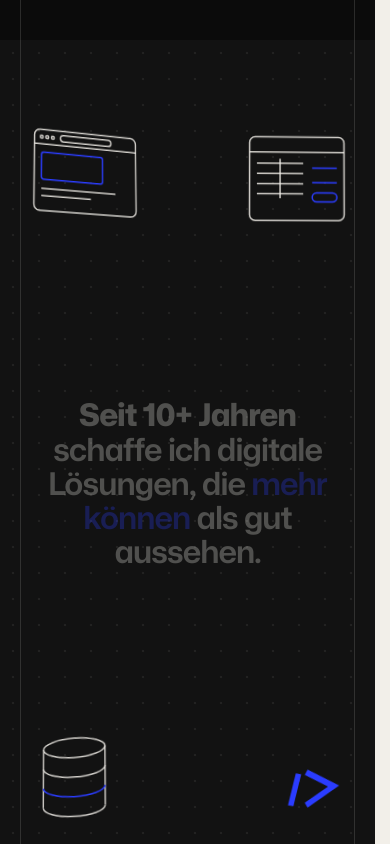
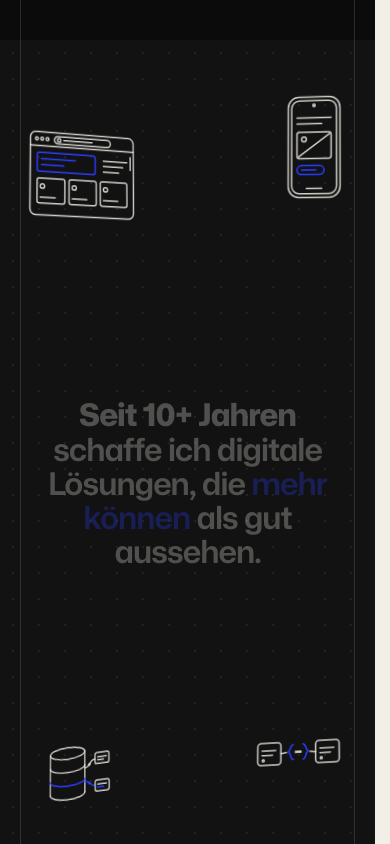
Before and after one commit to sinan-yilmaz/webdiv-website, a Next.js app: page / in a window 390 px wide. Shown: the part 1780-2624 px from the top of the page. Built offline with nearby package versions, Linux system fonts and the light colour scheme.

Commit message:
Redesign statement objects (browser, phone, db, api) and add depth parallax

```diff
--- a/src/assets/css/main.css
+++ b/src/assets/css/main.css
@@ -444,13 +444,15 @@ html[data-intro-pending] .site-nav { opacity: 0; }
 .float-obj path, .float-obj rect, .float-obj ellipse, .float-obj line, .float-obj circle {
   fill: none;
   vector-effect: non-scaling-stroke;
+  stroke-linecap: round;
+  stroke-linejoin: round;
 }
 /* innerhalb der Rails (Abstand zur Haarlinie), vertikal mittig im Leerraum
    zwischen Textblock (~35-65svh) und Sektionsrand */
-.obj-browser { top: 9svh; left: calc(var(--rail-inset) + 56px); width: 190px; }
-.obj-appcard { top: 10svh; right: calc(var(--rail-inset) + 48px); width: 170px; }
-.obj-db { bottom: 9svh; left: calc(var(--rail-inset) + 80px); width: 130px; }
-.obj-mark { bottom: 11svh; right: calc(var(--rail-inset) + 72px); width: 120px; }
+.obj-browser { top: 9svh; left: calc(var(--rail-inset) + 56px); width: 196px; }
+.obj-phone { top: 8svh; right: calc(var(--rail-inset) + 64px); width: 96px; }
+.obj-db { bottom: 9svh; left: calc(var(--rail-inset) + 80px); width: 128px; }
+.obj-api { bottom: 14svh; right: calc(var(--rail-inset) + 40px); width: 156px; }
 
 /* geschwungene Kobalt-Linie unter dem Text; endet vollstaendig IN der Buehne:
    die untere Clip-Kante der Sektion (overflow: clip) liegt unsichtbar im
@@ -1230,13 +1232,13 @@ html[data-intro-pending] .site-nav { opacity: 0; }
     padding-inline: calc(var(--pad) + 8px);
   }
   .obj-browser { width: 112px; top: 8svh; left: calc(var(--rail-inset) + 10px); }
-  .obj-appcard { width: 96px; top: 10svh; right: calc(var(--rail-inset) + 10px); }
+  .obj-phone { width: 54px; top: 9svh; right: calc(var(--rail-inset) + 12px); }
   /* untere Objekte am selben Anker wie die Linie (2svh-Sockel + vw-Anteil):
      die Linienhoehe skaliert mit vw – nur so bleibt der Abstand zwischen
      Linie und Objekten auf jeder Viewporthoehe erhalten (svh allein wuerde
      auf flachen Geraeten unter die Linie rutschen) */
-  .obj-db { width: 76px; bottom: calc(2svh + 17vw); left: calc(var(--rail-inset) + 16px); }
-  .obj-mark { width: 62px; bottom: calc(2svh + 20vw); right: calc(var(--rail-inset) + 12px); }
+  .obj-db { width: 74px; bottom: calc(2svh + 17vw); left: calc(var(--rail-inset) + 16px); }
+  .obj-api { width: 84px; bottom: calc(2svh + 21.5vw); right: calc(var(--rail-inset) + 10px); }
   /* Mobil-Linie mit derselben Geste wie Desktop (Schwung + Einhak-Schleife);
      linkes Ende laeuft seitlich aus dem Bild, die Schleife bleibt im Bild.
      max-width hebt den globalen svg-Reset (max-width: 100%) auf, sonst wird
--- a/src/views/home/HomePage/StatementSection/StatementSection.tsx
+++ b/src/views/home/HomePage/StatementSection/StatementSection.tsx
@@ -27,8 +27,8 @@ function renderWords(parts: string[], accents: readonly string[] = []) {
    Rand → Unterkante am oberen Rand). Woerter fuellen sich wortweise beim
    Einfahren (p 0.24–0.54), die Kobalt-Linie zeichnet sich im unteren Drittel
    (p 0.46–0.82); die Buehne laeuft mit ~0.82x Scrolltempo (Lag 0.18, weiches
-   Verweilen). Vier Objekte pendeln in flachem 3D (24 s Zyklus, ±6°
-   Zeiger-Reaktion, leichtes Floaten). */
+   Verweilen). Vier Objekte pendeln in flachem 3D (18 s Zyklus, ±8°
+   Zeiger-Reaktion, Floaten auf beiden Achsen, Scroll-Parallaxe je Tiefe). */
 function StatementSection() {
   const sectionRef = useRef<HTMLElement | null>(null);
   const stageRef = useRef<HTMLDivElement | null>(null);
@@ -107,20 +107,23 @@ function StatementSection() {
       path.style.strokeDashoffset = String(len * (1 - smoothstep(lp)));
     });
 
-    /* Objekte: langsame Rotation (24 s/Umdrehung als Sinus-Pendel ±24°),
-       minimale Zeiger-Reaktion (Lerp 0.04) */
-    const baseRot = (now / 24000) * 360;
+    /* Objekte: Sinus-Pendel ±30° (18 s/Zyklus), Zeiger-Reaktion (Lerp 0.04),
+       Floaten auf beiden Achsen und eine tiefenabhaengige Scroll-Parallaxe
+       (depth 1 laeuft mit der Buehne, tiefere Objekte ziehen spuerbar nach) */
+    const baseRot = (now / 18000) * 360;
     st.objects.forEach((obj) => {
       obj.mx = lerp(obj.mx, mouse.nx, 0.04);
       obj.my = lerp(obj.my, mouse.ny, 0.04);
       const rotY =
-        Math.sin(((baseRot + obj.phase * 40) * Math.PI) / 180) * 24 + obj.mx * 6 * obj.depth;
+        Math.sin(((baseRot + obj.phase * 40) * Math.PI) / 180) * 30 + obj.mx * 8 * obj.depth;
       const rotX =
         10 +
         Math.cos(((baseRot * 0.7 + obj.phase * 60) * Math.PI) / 180) * 6 +
-        obj.my * -4 * obj.depth;
-      const fy = Math.sin(now / 2400 + obj.phase) * 9;
-      obj.el.style.transform = `perspective(1100px) translateY(${fy}px) rotateX(${rotX}deg) rotateY(${rotY}deg)`;
+        obj.my * -6 * obj.depth;
+      const fx = Math.cos(now / 3100 + obj.phase * 1.3) * 6;
+      const fy = Math.sin(now / 2400 + obj.phase) * 13;
+      const py = (p - 0.5) * travel * 0.045 * (obj.depth - 1);
+      obj.el.style.transform = `perspective(1100px) translate3d(${fx.toFixed(1)}px, ${(fy + py).toFixed(1)}px, 0) rotateX(${rotX.toFixed(2)}deg) rotateY(${rotY.toFixed(2)}deg)`;
     });
   });
 
@@ -132,49 +135,88 @@ function StatementSection() {
       <div className="statement-inner bg-dots-dark" data-rails>
         <div className="statement-stage" ref={stageRef}>
           <div className="float-obj obj-browser" data-depth="1">
-            <svg viewBox="0 0 190 140" strokeWidth="1.5" aria-hidden="true">
-              <rect className="st-paper" x="1" y="1" width="188" height="138" rx="10" />
-              <line className="st-paper" x1="1" y1="26" x2="189" y2="26" />
-              <circle className="st-paper" cx="14" cy="13.5" r="2.6" />
-              <circle className="st-paper" cx="24" cy="13.5" r="2.6" />
-              <circle className="st-paper" cx="34" cy="13.5" r="2.6" />
-              <rect className="st-paper" x="48" y="8" width="94" height="11" rx="5.5" />
-              <rect className="st-cobalt" x="14" y="40" width="112" height="46" rx="4" />
-              <line className="st-paper" x1="14" y1="102" x2="150" y2="102" />
-              <line className="st-paper" x1="14" y1="114" x2="104" y2="114" />
+            <svg viewBox="0 0 200 150" strokeWidth="1.5" aria-hidden="true">
+              <rect className="st-paper" x="1" y="1" width="198" height="148" rx="10" />
+              <line className="st-paper" x1="1" y1="26" x2="199" y2="26" />
+              <circle className="st-paper" cx="13" cy="13.5" r="2.6" />
+              <circle className="st-paper" cx="23" cy="13.5" r="2.6" />
+              <circle className="st-paper" cx="33" cy="13.5" r="2.6" />
+              <rect className="st-paper" x="46" y="7.5" width="108" height="13" rx="6.5" />
+              <rect className="st-paper" x="52" y="11" width="6" height="6" rx="1.5" />
+              <line className="st-paper" x1="64" y1="14" x2="118" y2="14" />
+              <rect className="st-cobalt" x="14" y="38" width="110" height="34" rx="4" />
+              <line className="st-cobalt" x1="22" y1="49" x2="86" y2="49" />
+              <line className="st-cobalt" x1="22" y1="60" x2="64" y2="60" />
+              <line className="st-paper" x1="140" y1="46" x2="186" y2="46" />
+              <line className="st-paper" x1="140" y1="56" x2="178" y2="56" />
+              <line className="st-paper" x1="140" y1="66" x2="170" y2="66" />
+              <rect className="st-paper" x="14" y="84" width="52" height="44" rx="4" />
+              <rect className="st-paper" x="74" y="84" width="52" height="44" rx="4" />
+              <rect className="st-paper" x="134" y="84" width="52" height="44" rx="4" />
+              <circle className="st-paper" cx="24" cy="98" r="4" />
+              <circle className="st-paper" cx="84" cy="98" r="4" />
+              <circle className="st-paper" cx="144" cy="98" r="4" />
+              <line className="st-paper" x1="20" y1="118" x2="48" y2="118" />
+              <line className="st-paper" x1="80" y1="118" x2="108" y2="118" />
+              <line className="st-paper" x1="140" y1="118" x2="168" y2="118" />
+              <line className="st-paper" x1="193" y1="36" x2="193" y2="60" />
             </svg>
           </div>
 
-          <div className="float-obj obj-appcard" data-depth="1.6">
-            <svg viewBox="0 0 170 150" strokeWidth="1.5" aria-hidden="true">
-              <rect className="st-paper" x="1" y="1" width="168" height="148" rx="10" />
-              <line className="st-paper" x1="1" y1="28" x2="169" y2="28" />
-              <line className="st-paper" x1="14" y1="48" x2="96" y2="48" />
-              <line className="st-paper" x1="14" y1="66" x2="96" y2="66" />
-              <line className="st-paper" x1="14" y1="84" x2="96" y2="84" />
-              <line className="st-paper" x1="14" y1="102" x2="96" y2="102" />
-              <line className="st-paper" x1="55" y1="40" x2="55" y2="110" />
-              <line className="st-cobalt" x1="112" y1="56" x2="156" y2="56" />
-              <line className="st-cobalt" x1="112" y1="82" x2="156" y2="82" />
-              <rect className="st-cobalt" x="112" y="100" width="44" height="16" rx="8" />
+          <div className="float-obj obj-phone" data-depth="1.6">
+            <svg viewBox="0 0 90 170" strokeWidth="1.5" aria-hidden="true">
+              <rect className="st-paper" x="1" y="1" width="88" height="168" rx="18" />
+              <rect className="st-paper" x="7" y="7" width="76" height="156" rx="13" />
+              <circle className="st-paper" cx="45" cy="15" r="2" />
+              <line className="st-paper" x1="16" y1="36" x2="74" y2="36" />
+              <line className="st-paper" x1="16" y1="46" x2="58" y2="46" />
+              <rect className="st-paper" x="16" y="60" width="58" height="44" rx="4" />
+              <line className="st-paper" x1="19" y1="101" x2="71" y2="63" />
+              <circle className="st-paper" cx="28" cy="72" r="4" />
+              <rect className="st-cobalt" x="16" y="116" width="46" height="15" rx="7.5" />
+              <line className="st-cobalt" x1="24" y1="123.5" x2="48" y2="123.5" />
+              <line className="st-paper" x1="32" y1="154" x2="58" y2="154" />
             </svg>
           </div>
 
           <div className="float-obj obj-db" data-depth="1.3">
-            <svg viewBox="0 0 130 150" strokeWidth="1.5" aria-hidden="true">
-              <ellipse className="st-paper" cx="65" cy="24" rx="56" ry="17" />
-              <line className="st-paper" x1="9" y1="24" x2="9" y2="126" />
-              <line className="st-paper" x1="121" y1="24" x2="121" y2="126" />
-              <path className="st-paper" d="M9 126 C 9 135.4, 34 143, 65 143 C 96 143, 121 135.4, 121 126" />
-              <path className="st-paper" d="M9 58 C 9 67.4, 34 75, 65 75 C 96 75, 121 67.4, 121 58" />
-              <path className="st-cobalt" d="M9 92 C 9 101.4, 34 109, 65 109 C 96 109, 121 101.4, 121 92" />
+            <svg viewBox="0 0 170 150" strokeWidth="1.5" aria-hidden="true">
+              <ellipse className="st-paper" cx="55" cy="22" rx="46" ry="14" />
+              <line className="st-paper" x1="9" y1="22" x2="9" y2="118" />
+              <line className="st-paper" x1="101" y1="22" x2="101" y2="118" />
+              <path className="st-paper" d="M9 118 C 9 126, 30 132, 55 132 C 80 132, 101 126, 101 118" />
+              <path className="st-paper" d="M9 54 C 9 62, 30 68, 55 68 C 80 68, 101 62, 101 54" />
+              <path className="st-cobalt" d="M9 86 C 9 94, 30 100, 55 100 C 80 100, 101 94, 101 86" />
+              <path className="st-paper" d="M101 62 C 118 62, 112 44, 128 44" />
+              <path className="st-cobalt" d="M101 94 C 118 94, 112 106, 128 106" />
+              <rect className="st-paper" x="128" y="30" width="36" height="26" rx="5" />
+              <line className="st-paper" x1="135" y1="40" x2="157" y2="40" />
+              <line className="st-paper" x1="135" y1="47" x2="150" y2="47" />
+              <rect className="st-paper" x="128" y="94" width="36" height="26" rx="5" />
+              <line className="st-paper" x1="135" y1="104" x2="157" y2="104" />
+              <line className="st-cobalt" x1="135" y1="111" x2="150" y2="111" />
+              <circle className="st-paper" cx="113" cy="55" r="1.8" />
+              <circle className="st-cobalt" cx="113" cy="99" r="1.8" />
             </svg>
           </div>
 
-          <div className="float-obj obj-mark" data-depth="1.8">
-            <svg viewBox="0 0 120 120" strokeWidth="6" aria-hidden="true">
-              <path className="st-cobalt" d="M16 91.5 L32 28.5" />
-              <path className="st-cobalt" d="M48 27 L104 60 L48 93" strokeLinejoin="miter" />
+          <div className="float-obj obj-api" data-depth="1.8">
+            <svg viewBox="0 0 190 120" strokeWidth="1.5" aria-hidden="true">
+              <rect className="st-paper" x="1" y="34" width="54" height="52" rx="8" />
+              <line className="st-paper" x1="11" y1="52" x2="43" y2="52" />
+              <line className="st-paper" x1="11" y1="63" x2="35" y2="63" />
+              <circle className="st-paper" cx="14" cy="75" r="2.4" />
+              <rect className="st-paper" x="135" y="34" width="54" height="52" rx="8" />
+              <line className="st-paper" x1="145" y1="52" x2="177" y2="52" />
+              <line className="st-paper" x1="145" y1="63" x2="169" y2="63" />
+              <circle className="st-paper" cx="148" cy="75" r="2.4" />
+              <path className="st-paper" d="M55 60 C 62 60, 64 58, 68 58" />
+              <path className="st-paper" d="M122 58 C 126 58, 128 60, 135 60" />
+              <path className="st-cobalt" d="M84 40 C 76 40, 80 51, 72 57 C 80 63, 76 76, 84 76" />
+              <path className="st-cobalt" d="M106 40 C 114 40, 110 51, 118 57 C 110 63, 114 76, 106 76" />
+              <circle className="st-paper" cx="90" cy="58" r="1.5" />
+              <circle className="st-paper" cx="95" cy="58" r="1.5" />
+              <circle className="st-paper" cx="100" cy="58" r="1.5" />
             </svg>
           </div>
 
```
Also changed, not shown: .webdiv/akquise-plan.md, 1 other file (tests, documents, lock files or other folders).
